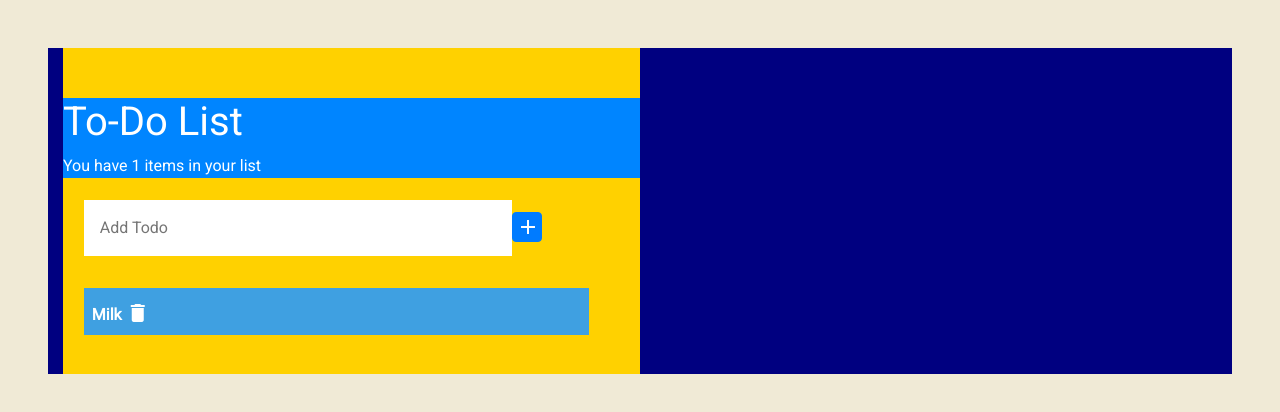
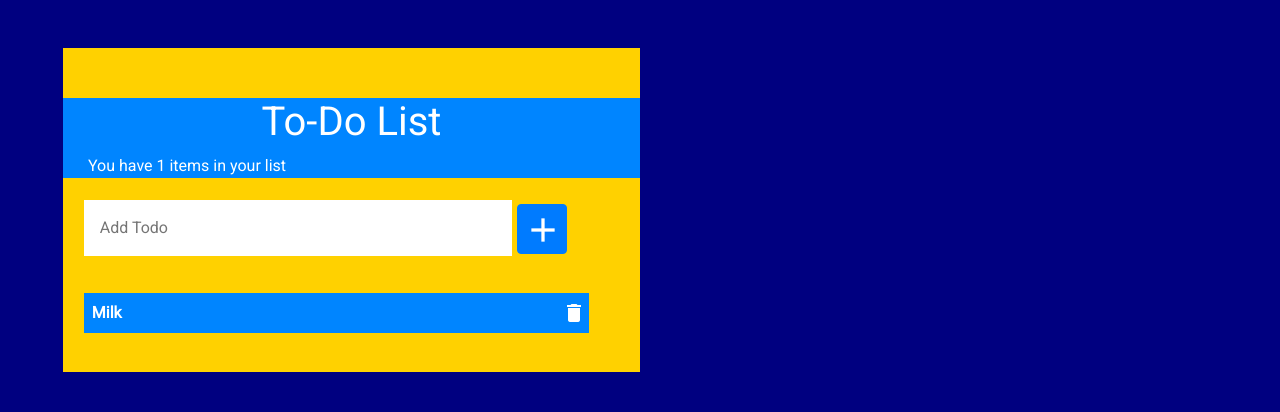
Before and after one commit to claprincedesigns/listApp, an Angular app: page / in a window 1280 px wide. Shown: the top 412 px of the page. Built offline with nearby package versions, Linux system fonts and the light colour scheme.

Commit message:
Updated coded messages

```diff
--- a/src/app/todo/todo.component.css
+++ b/src/app/todo/todo.component.css
@@ -15,6 +15,14 @@
     padding: .4em 1.3em;
 }
 
+.header h1 {
+    text-align: center;
+}
+
+.header p {
+    margin-left: 25px;
+}
+
 input.txt {
     border: 0;
     padding: 1em;
@@ -23,7 +31,7 @@ input.txt {
 }
 
 .todo-item {
-    background: #3fa0e1;
+    background: #0085FF;
     padding: .5em;
     font-weight: bold;
     cursor: pointer;
@@ -38,7 +46,8 @@ input.txt {
 }
 
 button {
-    height: 30px;
-    width: 30px;
-    margin-bottom: 4px;
+    margin-left: 5px;
+    height: 50px;
+    width: 50px;
+    margin-bottom: 1px;
 }
--- a/src/app/todo/todo.component.html
+++ b/src/app/todo/todo.component.html
@@ -12,14 +12,15 @@
 
         <button type="submit" class="btn btn-primary"
         (click)="addTodo()">
-            <i class="material-icons">add</i>
+            <i class="material-icons" style="font-size: 40px;">add</i>
         </button>
 
         <ul>
             <li *ngFor="let todo of todos; let i = index" class="todo-item">
                 {{ todo }}
-                <span (click)="deleteTodo(i)"><i class="material-icons">delete</i> </span>
+                <span (click)="deleteTodo(i)"><i class="material-icons" >delete</i> </span>
             </li>
         </ul>
     </div>
 </div>
+</div>
--- a/src/styles.css
+++ b/src/styles.css
@@ -2,7 +2,7 @@
 @import url('https://fonts.googleapis.com/css?family=Roboto');
 
 body {
-    background: #f0ead6;
+    background: #000080;
     padding: 3em;
     font-family: 'Roboto', 'Arial';
     color: #fff;
@@ -16,6 +16,7 @@ ul {
 
 ul li {
     margin-right: 30px;
+    margin-top: 5px;
 }
 
 ul li a {
@@ -29,12 +30,13 @@ a {
 
 button i {
     position: relative;
-    transform: translate(-90%, -40%);
+    transform: translate(-140%, -10%);
     width: 10px;
     height: 10px;
 }
 
 li span i {
-    transform: translate(0%, 20%);
-    font-size: 1.5em;
+    transform: translate(20%);
+    float: right;
+    font-size: 40px;
 }
```
